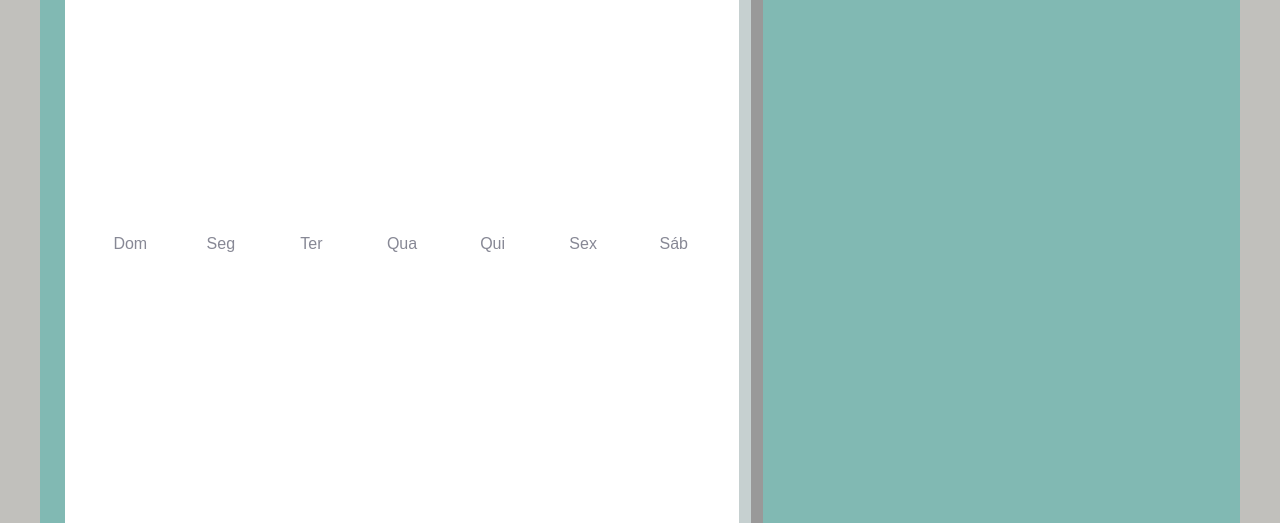
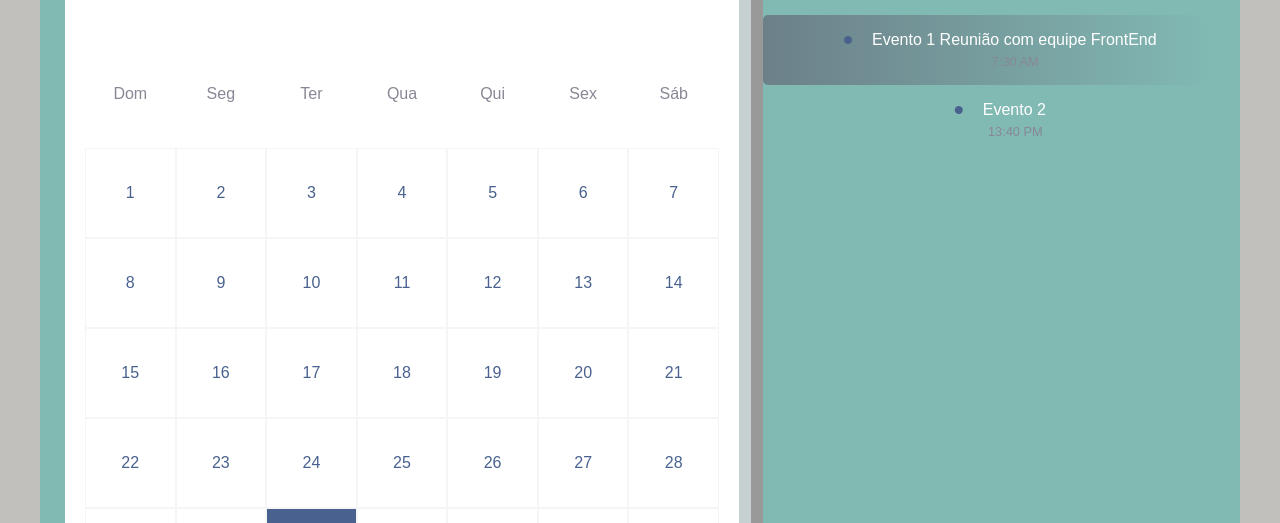
Before and after one commit to Jeferson0903/Calendar-List, a plain HTML site: page index.html in a window 1280 px wide. Shown: the part 134-657 px from the top of the page. Drawn offline with Linux system fonts and the light colour scheme; the site is published under a folder, as on GitHub Pages, so addresses that start at the root find nothing.

Commit message:
Update index.html

```diff
--- a/index.html
+++ b/index.html
@@ -72,6 +72,6 @@
             </button>
         </div>
 
-      <script src="/JS/script.js"></script>
+      <script src="./JS/script.js"></script>
     </body>
 </html>
```
